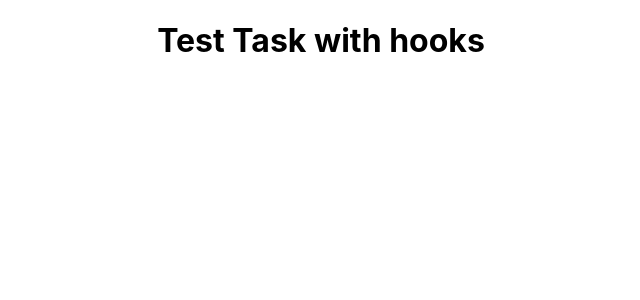
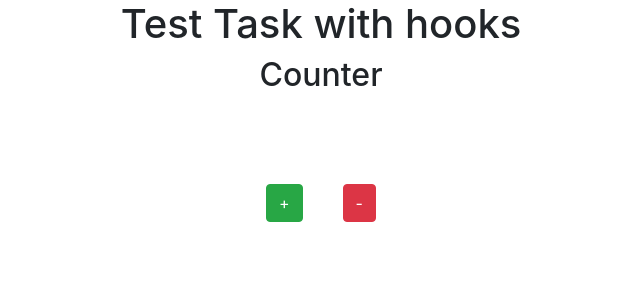
Before and after one commit to astremsky/github-api-check, a React (Create React App) app: page / in a window 1280 px wide. Shown: the top 300 px of the page, without its empty margins (319-959 px from the left). Built offline with nearby package versions, Linux system fonts and the light colour scheme.

Commit message:
Button structure

```diff
--- a/public/index.html
+++ b/public/index.html
@@ -3,6 +3,7 @@
   <head>
     <meta charset="utf-8" />
     <link rel="icon" href="%PUBLIC_URL%/favicon.ico" />
+    <link rel="stylesheet" href="https://stackpath.bootstrapcdn.com/bootstrap/4.5.2/css/bootstrap.min.css" integrity="sha384-JcKb8q3iqJ61gNV9KGb8thSsNjpSL0n8PARn9HuZOnIxN0hoP+VmmDGMN5t9UJ0Z" crossorigin="anonymous">
     <meta name="viewport" content="width=device-width, initial-scale=1" />
     <meta name="theme-color" content="#000000" />
     <meta
--- a/src/App.css
+++ b/src/App.css
@@ -2,37 +2,10 @@
   text-align: center;
 }
 
-.App-logo {
-  height: 40vmin;
-  pointer-events: none;
+.buttonGroup {
+  margin: 90px;
 }
 
-@media (prefers-reduced-motion: no-preference) {
-  .App-logo {
-    animation: App-logo-spin infinite 20s linear;
-  }
+.btn {
+  margin: 0 20px;
 }
-
-.App-header {
-  background-color: #282c34;
-  min-height: 100vh;
-  display: flex;
-  flex-direction: column;
-  align-items: center;
-  justify-content: center;
-  font-size: calc(10px + 2vmin);
-  color: white;
-}
-
-.App-link {
-  color: #61dafb;
-}
-
-@keyframes App-logo-spin {
-  from {
-    transform: rotate(0deg);
-  }
-  to {
-    transform: rotate(360deg);
-  }
-}
--- a/src/App.js
+++ b/src/App.js
@@ -1,11 +1,16 @@
 import React from 'react';
+import './App.css';
 
-import './App.css';
 
 function App() {
   return (
     <div className="App">
       <h1>Test Task with hooks</h1>
+      <h2>Counter</h2>
+      <div className="buttonGroup">
+        <button className="btn btn-success">+</button>
+        <button className="btn btn-danger">-</button>
+      </div>
     </div>
   );
 }
```
